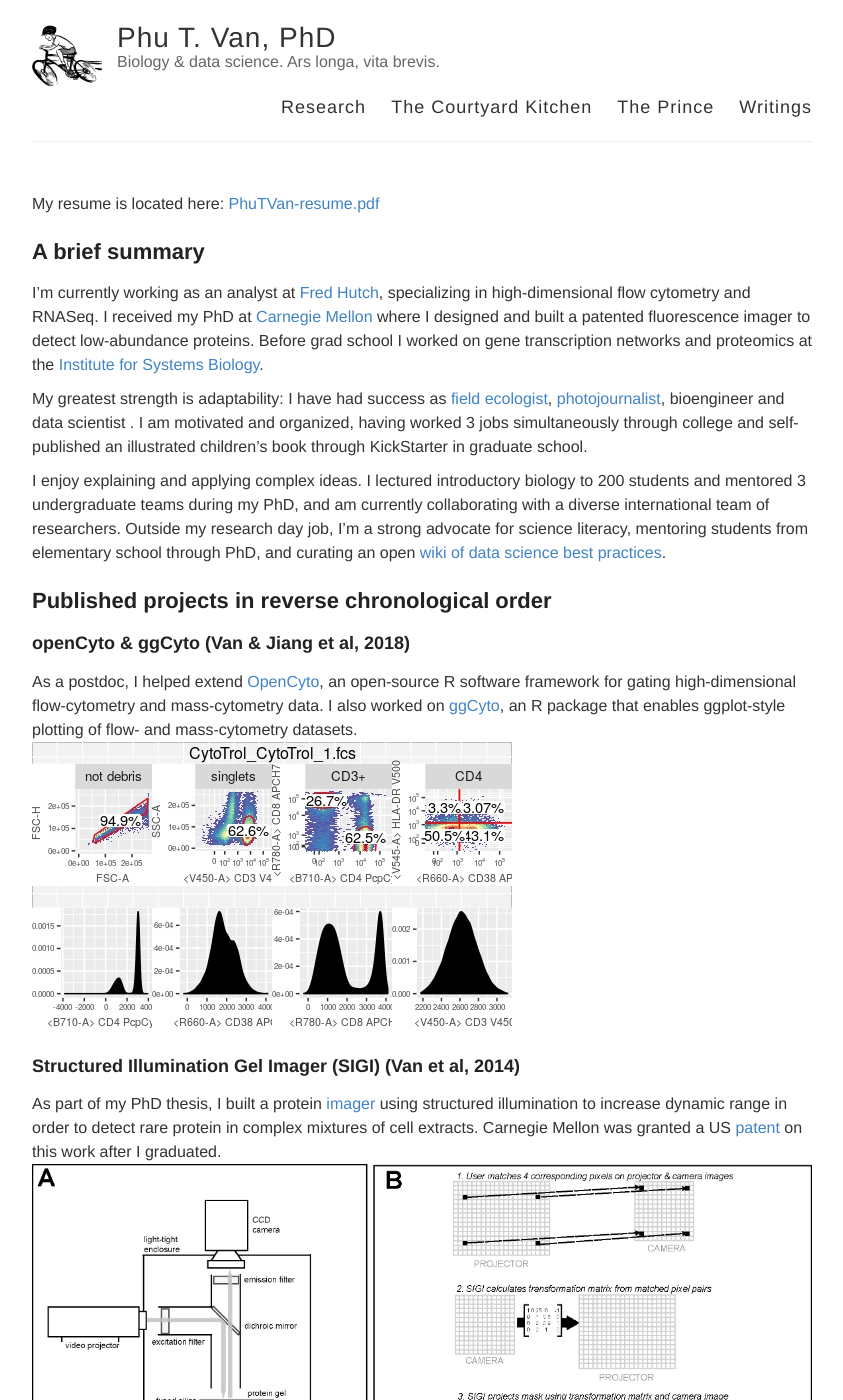
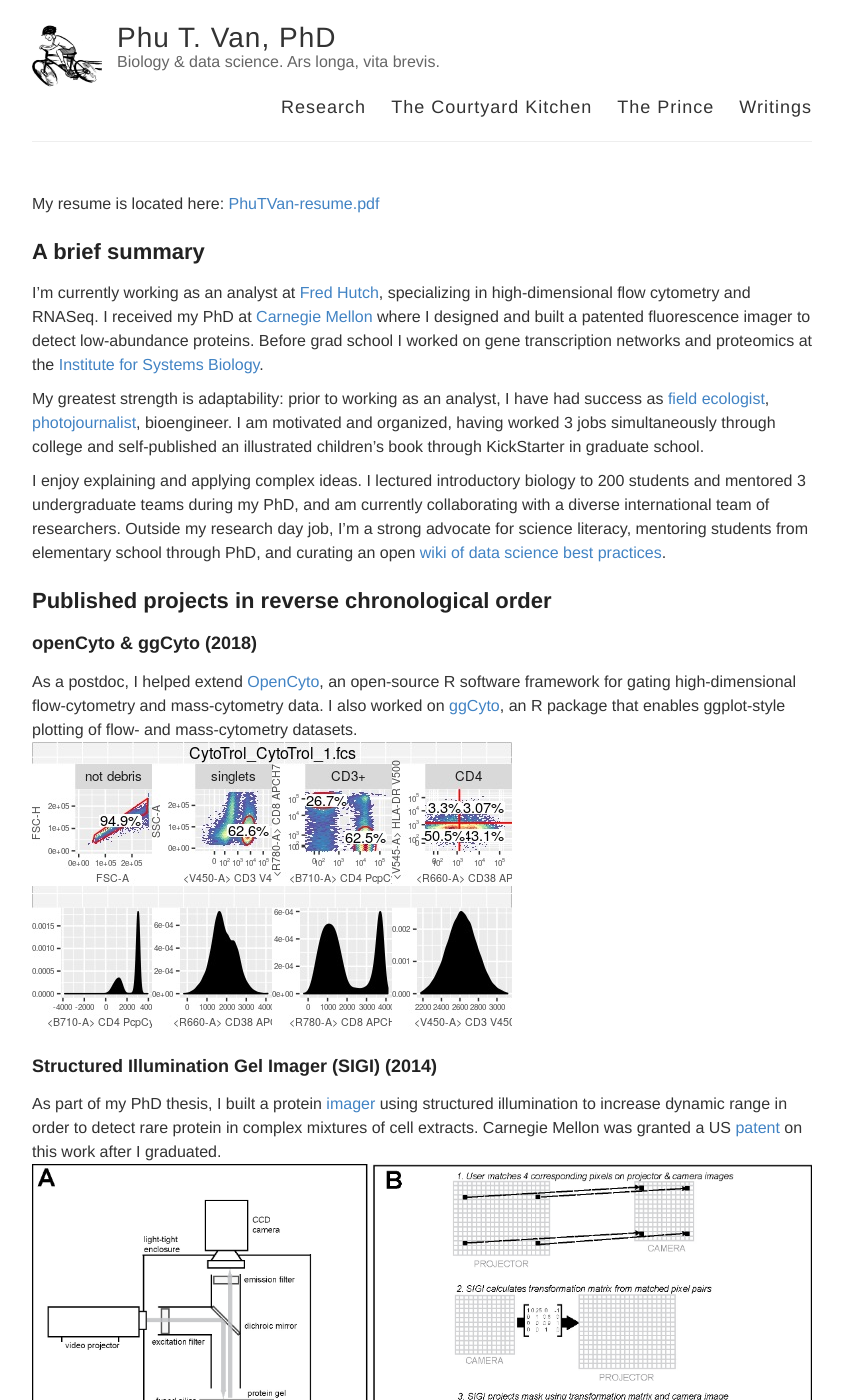
Before and after one commit to ptvan/ptvan.github.io, a Jekyll site: the page built from research.md, in a window 1280 px wide and 1400 px high. Shown: the whole window, without its empty margins (218-1061 px from the left). Built offline with Jekyll 4.4.1, drawn with Linux system fonts in a browser that asks for light colours; some of the changed text lies outside the part shown.

Commit message:
updated research page

```diff
--- a/research.md
+++ b/research.md
@@ -10,28 +10,28 @@
 
 I'm currently working as an analyst at [Fred Hutch](http://rglab.org), specializing in high-dimensional flow cytometry and RNASeq. I received my PhD at [Carnegie Mellon](https://cmu.edu/bio) where I designed and built a patented fluorescence imager to detect low-abundance proteins. Before grad school I worked on gene transcription networks and proteomics at the [Institute for Systems Biology](https://baliga.systemsbiology.net/).
 
-My greatest strength is adaptability: I have had success as [field ecologist](https://www.fs.usda.gov/colville), [photojournalist](https://makingtheprince.blogspot.com/2013/11/meet-author.html), bioengineer and data scientist . I am motivated and organized, having worked 3 jobs simultaneously through college and self-published an illustrated children's book through KickStarter in graduate school.
+My greatest strength is adaptability: prior to working as an analyst, I have had success as [field ecologist](https://www.fs.usda.gov/colville), [photojournalist](https://makingtheprince.blogspot.com/2013/11/meet-author.html), bioengineer. I am motivated and organized, having worked 3 jobs simultaneously through college and self-published an illustrated children's book through KickStarter in graduate school.
 
 I enjoy explaining and applying complex ideas. I lectured introductory biology to 200 students and mentored 3 undergraduate teams during my PhD, and am currently collaborating with a diverse international team of researchers. Outside my research day job, I'm a strong advocate for science literacy, mentoring students from elementary school through PhD, and curating an open [wiki of data science best practices](https://sciwiki.fredhutch.org).
 
 # Published projects in reverse chronological order
 
-### openCyto & ggCyto (Van & Jiang et al, 2018)
+### openCyto & ggCyto (2018)
 As a postdoc, I helped extend [OpenCyto](http://opencyto.org), an open-source R software framework for gating high-dimensional flow-cytometry and mass-cytometry data. I also worked on [ggCyto](https://www.ncbi.nlm.nih.gov/pmc/articles/PMC6223365/), an R package that enables ggplot-style plotting of flow- and mass-cytometry datasets.
 ![ggCyto](/images/ggcyto-example.jpg "ggcyto-example.jpg")
 
-### Structured Illumination Gel Imager (SIGI) (Van et al, 2014)
+### Structured Illumination Gel Imager (SIGI) (2014)
 As part of my PhD thesis, I built a protein [imager](https://www.ncbi.nlm.nih.gov/pubmed/24935033) using structured illumination to increase dynamic range in order to detect rare protein in complex mixtures of cell extracts. Carnegie Mellon was granted a US [patent](https://patents.google.com/patent/US10362237B2/) on this work after I graduated.
 ![SIGI overview](/images/SIGI-operation.jpg "SIGI-operation.jpg")
 
-### Archeal oxidative stress response network (Kaur et al, 2007)
+### Archeal oxidative stress response network (2007)
 Working at the Institute for Systems Biology as a research associate, I worked on an extended version of [Inferelator](https://www.ncbi.nlm.nih.gov/pubmed/16686963), an R algorithm for predicting regulators of gene expression. This branch of the algorithm ended up being superseded, but you can see a version of code I worked on in this Github [repository](https://github.com/ptvan/inferelator-ancient). This work enabled us to build and test a model of [oxidative stress response](https://www.ncbi.nlm.nih.gov/pmc/articles/PMC1987344/) in an extremophilic archaeon.
 ![EGRIN_OS network](/images/EGRIN_OS-network.jpg "EGRIN_OS-network.jpg")
 
-### Halobacterium PeptideAtlas (Van et al, 2008)
+### Halobacterium PeptideAtlas (2008)
 As an intern working at ISB, I converted peptide mass spectra from vendor-specific binary formats into mzXML, mapped spectra to peptides then loaded the proteins into SQLServer-backed web [portal](https://peptideatlas.org). We also found biases in peptide detection depending on [the method used](https://www.ncbi.nlm.nih.gov/pmc/articles/PMC2643335/).
 ![Halobacterium PeptideAtlas](/images/halopeptideatlas-peptidecount.jpg "halopeptideatlas-peptidecount.jpg")
 
-### Nutria spread in Seattle (Van & Tkaczyk et al, 2007)
+### Nutria spread in Seattle (2007)
 As University of Washington undergrads, my good friend Filip and I collected sightings of [nutria](https://en.wikipedia.org/wiki/Coypu) (Myocastor coypus) in western Washington, mainly in areas surrounding Union Bay. I ran a linear model to predict the spread of the species in Seattle using R and ArcGIS. This ended up informing a decision by the UW's Environmental Health and Safety not to undertake eradication efforts, since much of the population was not surviving through the winters anyway.
 ![UBNA nutria map](/images/UBNA-model.jpg "UBNA-model.jpg")
```
